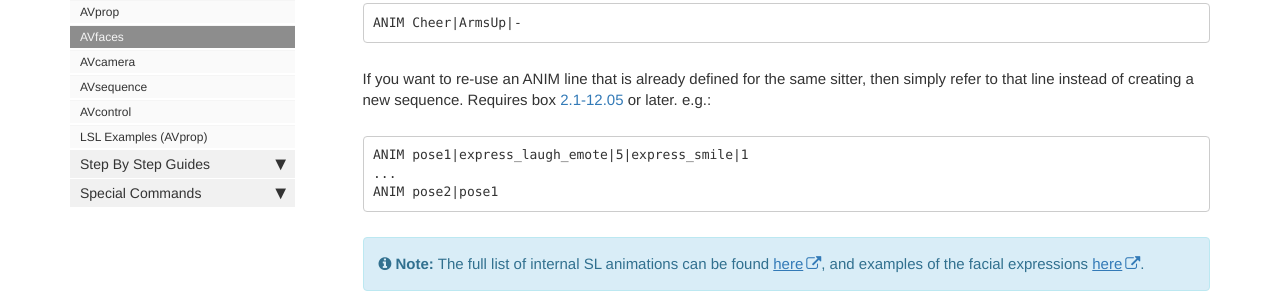
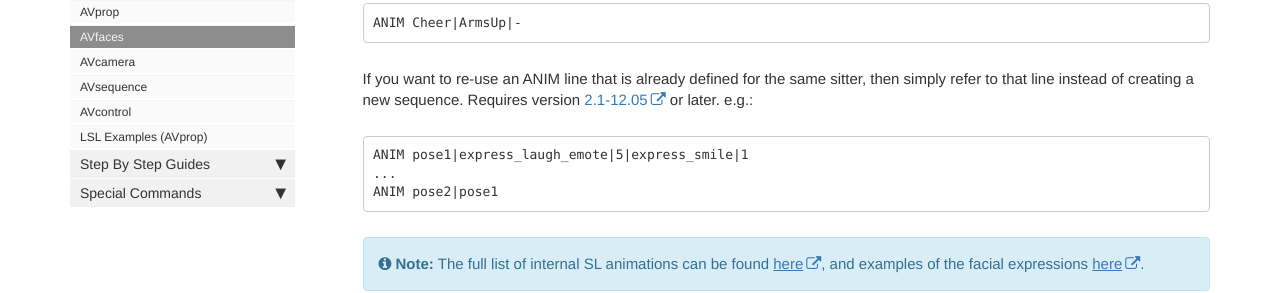
Before and after one commit to AVsitter/avsitter.github.io, a Jekyll site: the page built from pages/avsitter2/avsitter2_faces.md, in a window 1280 px wide and 900 px high, scrolled down 2002 px. Shown: the part 190-483 px from the top of the window. Built offline with Jekyll 4.4.1, drawn with Linux system fonts in a browser that asks for light colours; nearby versions of some CDN libraries; comment, search, counter and statistics services are not loaded.

Commit message:
Markup changes to markdown

```diff
--- a/pages/avsitter2/avsitter2_faces.md
+++ b/pages/avsitter2/avsitter2_faces.md
@@ -13,27 +13,17 @@ The [AV]faces script allows creators to add facial expressions to AVsitter&trade
 {% include important.html content="Facial expressions can be switched off via the [FACES] button in the [ADJUST] menu." %}
 
 ### Adding Facial Expressions
-To add facial expressions to your furniture, start with the <a href="/avsitter2_home.html#setup">normal setup</a> procedure, then:
+To add facial expressions to your furniture, start with the [normal setup](/avsitter2_home.html#setup) procedure, then:
 
-<ol>
-<li/>Ensure the [AV]helper and [AV]adjuster are in the prim.
-
-<li/>Drop the [AV]faces script into the prim.
-
-<li/>Sit on the furniture, then choose a pose from the menu that will trigger the facial expression.
-
-<li/>Choose [ADJUST] then [HELPER] from the menu, and the [AV]helper stick will rez.
-
-<li/>Choose [NEW] from the menu, then choose [FACE] and select an expression from the list.
-
-<li/>You should see the facial expression playing on your avatar.
-
-<li/>Repeat for each pose you want to give a facial expression.
-
-<li/>When you have finished adding all your facial expressions, click [DUMP] to output your settings into chat.
-
-<li/>Copy-paste the [DUMP] result into your AVpos notecard, replacing the contents of the notecard.
-</ol>
+- Ensure the [AV]helper and [AV]adjuster are in the prim.
+- Drop the [AV]faces script into the prim.
+- Sit on the furniture, then choose a pose from the menu that will trigger the facial expression.
+- Choose [ADJUST] then [HELPER] from the menu, and the [AV]helper stick will rez.
+- Choose [NEW] from the menu, then choose [FACE] and select an expression from the list.
+- You should see the facial expression playing on your avatar.
+- Repeat for each pose you want to give a facial expression.
+- When you have finished adding all your facial expressions, click [DUMP] to output your settings into chat.
+- Copy-paste the [DUMP] result into your AVpos notecard, replacing the contents of the notecard.
 
 {% include note.html content="Facial Expressions are defined separately for each SITTER." %}
 
@@ -86,13 +76,13 @@ In addition to SL facial expressions, you can also use any (non looped) animatio
 
 	ANIM Cheer|ArmsUp|-
 
-If you want to re-use an ANIM line that is already defined for the same sitter, then simply refer to that line instead of creating a new sequence. Requires box <a href="//avsitter.com/updates">2.1-12.05</a> or later. e.g.:
+If you want to re-use an ANIM line that is already defined for the same sitter, then simply refer to that line instead of creating a new sequence. Requires version [2.1-12.05](http://avsitter.com/updates) or later. e.g.:
 
 	ANIM pose1|express_laugh_emote|5|express_smile|1
 	...
 	ANIM pose2|pose1
 
-{% include note.html content="The full list of internal SL animations can be found <a href='http://wiki.secondlife.com/wiki/Internal_Animations'>here</a>, and examples of the facial expressions <a href='http://wiki.secondlife.com/wiki/File:SL_face_expressions.jpg'>here</a>." %}
+{% include note.html content="The full list of internal SL animations can be found [here](http://wiki.secondlife.com/wiki/Internal_Animations), and examples of the facial expressions [here](http://wiki.secondlife.com/wiki/File:SL_face_expressions.jpg)." %}
 
 {% include important.html content="We suggest a sensible maximum of 3 expressions per ANIM line, to conserve script memory and reduce clutter. Also, scripts can only read the first 255 characters (bytes) per notecard line." %}
 
```
